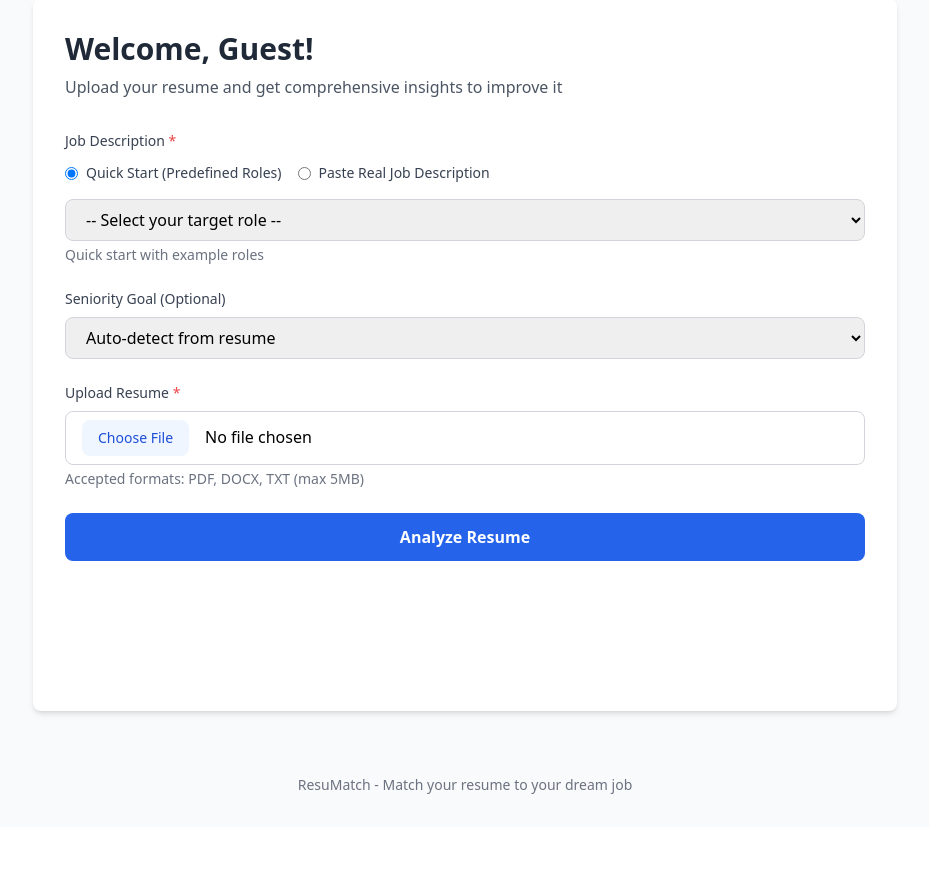
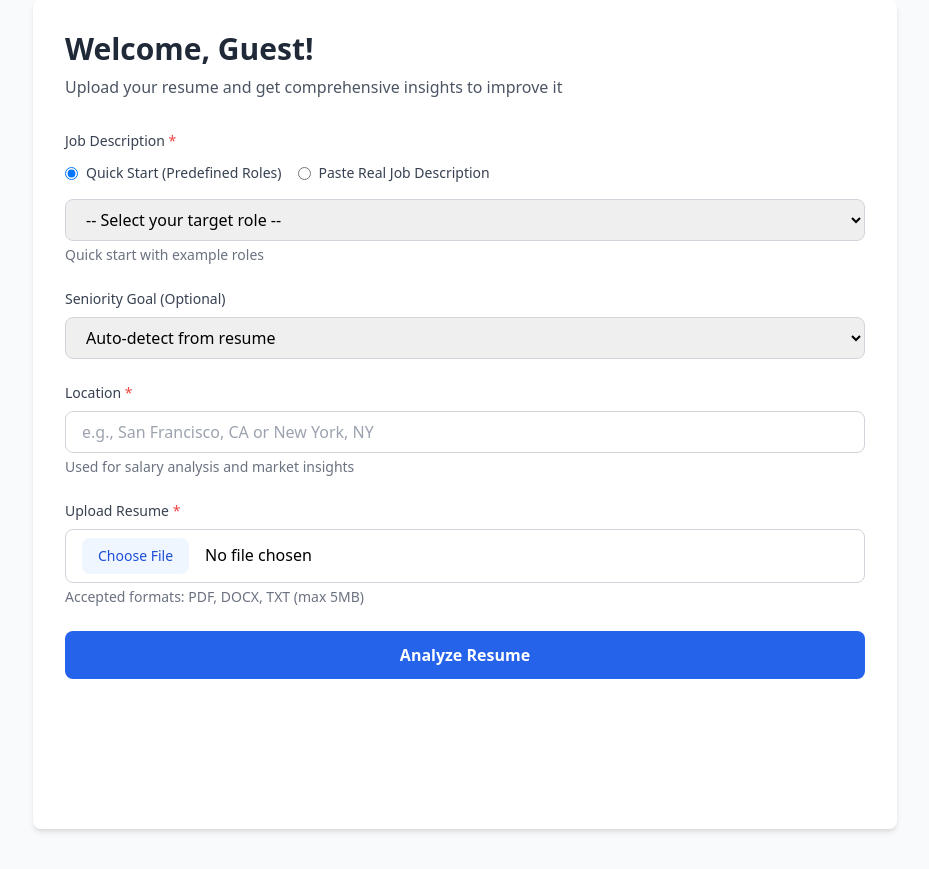
Before and after one commit to debisree/ResuMatchPro, a FastAPI app: page /app in a window 1280 px wide. Shown: the part 94-963 px from the top of the page, without its empty margins (175-1104 px from the left). Before the commit the page ends 888 px from the top, so only its background shows below. Run offline with FastAPI, Linux system fonts and the light colour scheme; some libraries are stand-ins or nearby versions.

Commit message:
Add location input for enhanced salary analysis and market insights
Added a new input field for 'location' in the home.html template to gather user location data, which will be used for salary analysis and market insights.

Replit-Commit-Author: Agent
Replit-Commit-Session-Id: 4fd49339-d940-46b4-a7f5-74c155e041f5
Replit-Commit-Checkpoint-Type: intermediate_checkpoint
Replit-Commit-Event-Id: 17cf9cf9-82b2-4c0d-bcfd-c78df597882a
Replit-Commit-Screenshot-Url: https://storage.googleapis.com/screenshot-production-us-central1/0b07afdd-6b9b-4c01-882a-f6291405f839/4fd49339-d940-46b4-a7f5-74c155e041f5/GqpoQZE

```diff
--- a/templates/home.html
+++ b/templates/home.html
@@ -104,6 +104,21 @@ We're looking for a Data Scientist with strong Python skills, experience with ma
         </div>
 
         <div>
+            <label for="location" class="block text-sm font-medium text-gray-700 mb-2">
+                Location <span class="text-red-500">*</span>
+            </label>
+            <input
+                type="text"
+                id="location"
+                name="location"
+                required
+                placeholder="e.g., San Francisco, CA or New York, NY"
+                class="w-full px-4 py-2 border border-gray-300 rounded-lg focus:ring-2 focus:ring-blue-500 focus:border-transparent"
+            >
+            <p class="text-sm text-gray-500 mt-1">Used for salary analysis and market insights</p>
+        </div>
+
+        <div>
             <label for="file" class="block text-sm font-medium text-gray-700 mb-2">
                 Upload Resume <span class="text-red-500">*</span>
             </label>
```
